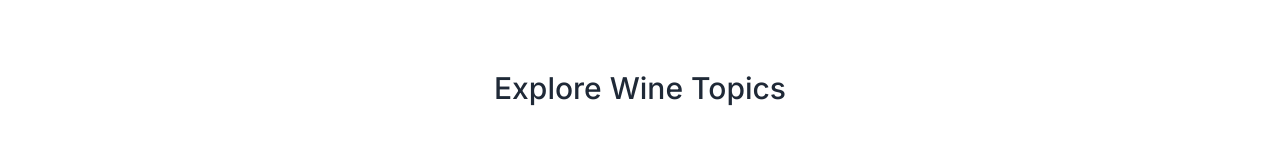
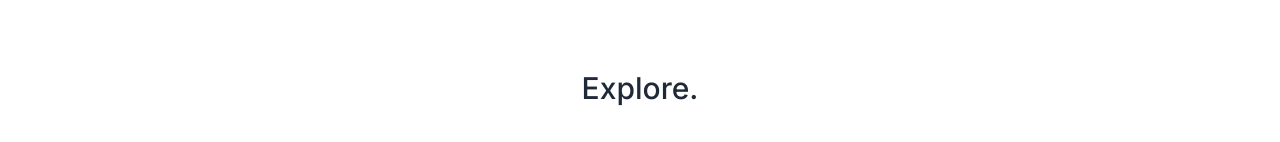
Before and after one commit to lieschenlo/winewise-journey, a React (Vite) app: page / in a window 1280 px wide. Shown: the part 810-952 px from the top of the page. Built offline with nearby package versions, Linux system fonts and the light colour scheme.

Commit message:
Update CourseCategories.tsx

```diff
--- a/src/components/CourseCategories.tsx
+++ b/src/components/CourseCategories.tsx
@@ -33,7 +33,7 @@ const CourseCategories = () => {
           viewport={{ once: true }}
           transition={{ duration: 0.5 }}
         >
-          Explore Wine Topics
+          Explore.
         </motion.h2>
 
         <div className="grid grid-cols-1 md:grid-cols-3 gap-8">
```
